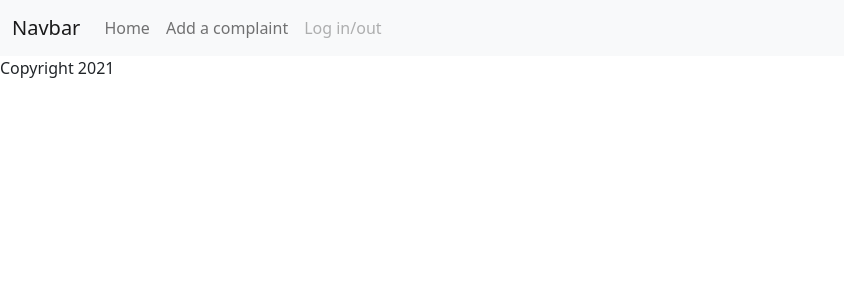
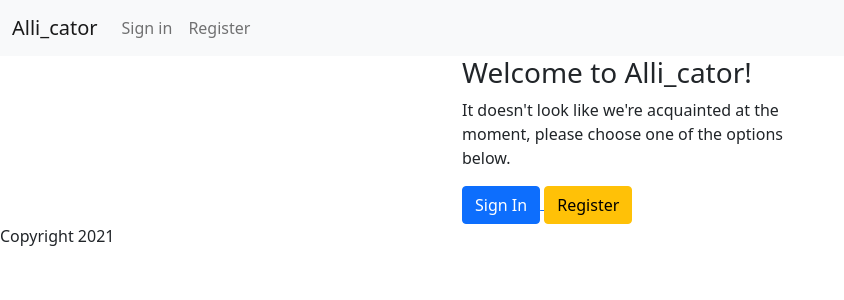
Before and after one commit to JoelMichaelRutter/Alli_Cator-MS4, a Django app: page / in a window 1280 px wide. Shown: the top 300 px of the page, without its empty margins (0-844 px from the left). Run offline with Django 3.2, Linux system fonts and the light colour scheme; data that the repository does not hold is empty.

Commit message:
updated base.html and index.html to show different content based on user authentication

```diff
--- a/templates/base.html
+++ b/templates/base.html
@@ -26,7 +26,7 @@
     <header>
         <nav class="navbar navbar-expand-lg navbar-light bg-light">
             <div class="container-fluid">
-                <a class="navbar-brand" href="#">Navbar</a>
+                <a class="navbar-brand" href="#">Alli_cator</a>
                 <button class="navbar-toggler" type="button" data-bs-toggle="collapse"
                     data-bs-target="#navbarTogglerDemo02" aria-controls="navbarTogglerDemo02" aria-expanded="false"
                     aria-label="Toggle navigation">
@@ -34,6 +34,7 @@
                 </button>
                 <div class="collapse navbar-collapse" id="navbarTogglerDemo02">
                     <ul class="navbar-nav me-auto mb-2 mb-lg-0">
+                        {% if user.is_authenticated %}
                         <li class="nav-item">
                             <a class="nav-link" aria-current="page" href="#">Home</a>
                         </li>
@@ -41,8 +42,16 @@
                             <a class="nav-link" href="#">Add a complaint</a>
                         </li>
                         <li class="nav-item">
-                            <a class="nav-link disabled">Log in/out</a>
+                            <a class="nav-link" href="#">Sign out</a>
                         </li>
+                        {% else %}
+                        <li class="nav-item" href="#">
+                            <a class="nav-link">Sign in</a>
+                        </li>
+                        <li class="nav-item" href="#">
+                            <a class="nav-link">Register</a>
+                        </li>
+                        {% endif %}
                     </ul>
                 </div>
             </div>
--- a/templates/index.html
+++ b/templates/index.html
@@ -19,7 +19,8 @@
                 <div class="accordion-item">
                     <h2 class="accordion-header" id="headingOne">
                         <button class="accordion-button" type="button" data-bs-toggle="collapse"
-                            data-bs-target="#collapse{{complaint.log_number }}" aria-expanded="true" aria-controls="collapseOne">
+                            data-bs-target="#collapse{{complaint.log_number }}" aria-expanded="true"
+                            aria-controls="collapseOne">
                             <div class="complaint-list-info">{{ complaint.log_number }}</div>
                             <div class="complaint-list-info">{{ complaint.customer_surname }}</div>
                             <div class="complaint-list-info">{{ complaint.date_logged }}</div>
@@ -27,8 +28,8 @@
                             <div class="complaint-list-info">{{ complaint.case_owner }}</div>
                         </button>
                     </h2>
-                    <div id="collapse{{complaint.log_number}}" class="accordion-collapse collapse show" aria-labelledby="headingOne"
-                        data-bs-parent="#accordionExample">
+                    <div id="collapse{{complaint.log_number}}" class="accordion-collapse collapse show"
+                        aria-labelledby="headingOne" data-bs-parent="#accordionExample">
                         <div class="accordion-body">
                             <div>{{ complaint.complaint_category }}</div>
                             <div>{{ complaint.welcome_email }}</div>
@@ -36,6 +37,14 @@
                             <div>{{ complaint.holding_correspondence }}</div>
                             <div>{{ complaint.outstanding_actions }}</div>
                             <div>{{ complaint.latest_update }}</div>
+                            <!-- EDIT COMPLAINT BUTTON -->
+                            <a href="#">
+                                <button type="button" class="btn btn-primary">Edit Complaint</button>
+                            </a>
+                            <!-- DELETE COMPLAINT BUTTON -->
+                            <a href="#">
+                                <button type="button" class="btn btn-warning">Delete Complaint</button>
+                            </a>
                         </div>
                     </div>
                     {% endfor %}
@@ -56,5 +65,24 @@
             {% endif %}
         </div>
     </div>
-        {% endif %}
-        {% endblock %}
+    {% else %}
+    <div class="container">
+        <!-- USER NOT AUTHENTICATED BOX & OPTIONS -->
+        <div class="row">
+            <div class="col-sm-10 offset-sm-1 col-md-4 offset-md-4">
+                <h3>Welcome to Alli_cator!</h3>
+                <p>It doesn't look like we're acquainted at the moment, please choose one of the options below.</p>
+                <!-- SIGN IN BUTTON -->
+                <a href="#">
+                    <button type="button" class="btn btn-primary">Sign In</button>
+                </a>
+                <!-- REGISTER BUTTON -->
+                <a href="#">
+                    <button type="button" class="btn btn-warning">Register</button>
+                </a>
+
+            </div>
+        </div>
+    </div>
+    {% endif %}
+    {% endblock %}
```
